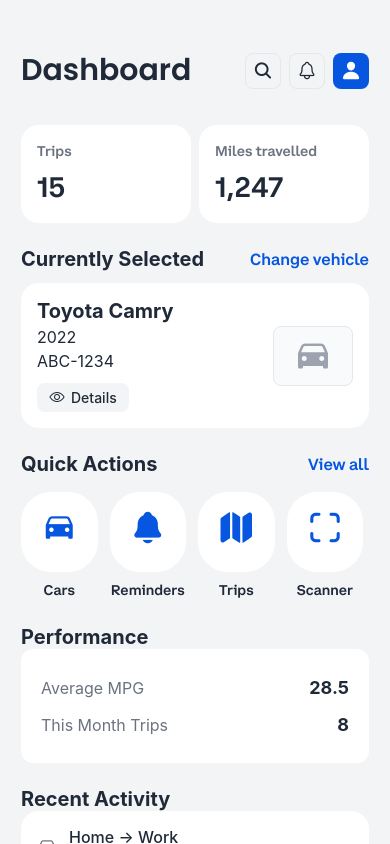
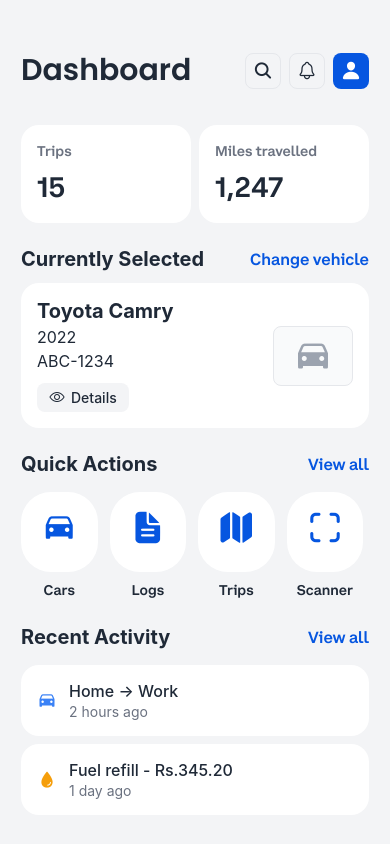
Before and after one commit to CarLog-Mobile/carlog-frontend, a React Native app: screen / in a window 390 px wide. Built offline with nearby package versions, Linux system fonts and the light colour scheme.

Commit message:
Refactor recent activity section in DashboardScreen; added color coding for activity items, replaced 'Reminders' quick action with 'Logs', and introduced a 'View all' button for better navigation.

```diff
--- a/screens/DashboardScreen.tsx
+++ b/screens/DashboardScreen.tsx
@@ -26,16 +26,16 @@ export default function DashboardScreen({ navigation }: any) {
 
   const quickActions = [
     { title: 'Cars', icon: 'car' as const, onPress: () => navigation.navigate('Cars') },
-    { title: 'Reminders', icon: 'notifications' as const, onPress: () => navigation.navigate('Reminders') },
+    { title: 'Logs', icon: 'document-text' as const, onPress: () => navigation.navigate('Logs') },
     { title: 'Trips', icon: 'map' as const, onPress: () => navigation.navigate('Trips') },
     { title: 'Scanner', icon: 'scan' as const, onPress: () => navigation.navigate('Scanner') },
   ];
 
   const recentActivity = [
-    { type: 'trip', title: 'Home → Work', time: '2 hours ago', icon: 'car' as const },
-    { type: 'fuel', title: 'Fuel refill - $45.20', time: '1 day ago', icon: 'water' as const },
-    { type: 'maintenance', title: 'Oil change completed', time: '3 days ago', icon: 'construct' as const },
-    { type: 'trip', title: 'Grocery store run', time: '1 week ago', icon: 'car' as const },
+    { type: 'trip', title: 'Home → Work', time: '2 hours ago', icon: 'car' as const, color: '#3b82f6' },
+    { type: 'fuel', title: 'Fuel refill - Rs.345.20', time: '1 day ago', icon: 'water' as const, color: '#f59e0b' },
+    { type: 'maintenance', title: 'Oil change completed', time: '3 days ago', icon: 'construct' as const, color: '#8b5cf6' },
+    { type: 'trip', title: 'Grocery store run', time: '1 week ago', icon: 'car' as const, color: '#3b82f6' },
   ];
 
 
@@ -124,27 +124,19 @@ export default function DashboardScreen({ navigation }: any) {
               </View>
           </View>
 
-          {/* Performance Metrics */}
-          <View style={styles.section}>
-            <Text style={styles.sectionTitle}>Performance</Text>
-            <View style={styles.performanceCard}>
-              <View style={styles.performanceItem}>
-                <Text style={styles.performanceLabel}>Average MPG</Text>
-                <Text style={styles.performanceValue}>{stats.averageMPG}</Text>
-              </View>
-              <View style={styles.performanceItem}>
-                <Text style={styles.performanceLabel}>This Month Trips</Text>
-                <Text style={styles.performanceValue}>{stats.thisMonthTrips}</Text>
-              </View>
-            </View>
-          </View>
+
 
           {/* Recent Activity */}
           <View style={styles.section}>
+            <View style={styles.sectionHeader}>
               <Text style={styles.sectionTitle}>Recent Activity</Text>
-                         {recentActivity.map((activity, index) => (
+              <TouchableOpacity>
+                <Text style={styles.viewAllText}>View all</Text>
+              </TouchableOpacity>
+            </View>
+            {recentActivity.slice(0, 2).map((activity, index) => (
               <View key={index} style={styles.activityItem}>
-                 <Ionicons name={activity.icon} size={20} color="#6b7280" style={styles.activityIcon} />
+                <Ionicons name={activity.icon} size={20} color={activity.color} style={styles.activityIcon} />
                 <View style={styles.activityContent}>
                   <Text style={styles.activityTitle}>{activity.title}</Text>
                   <Text style={styles.activityTime}>{activity.time}</Text>
@@ -380,26 +372,7 @@ const styles = StyleSheet.create({
     fontSize: 12,
     fontWeight: 'bold',
   },
-  performanceCard: {
-    backgroundColor: 'white',
-    borderRadius: 12,
-    padding: 20,
-  },
-  performanceItem: {
-    flexDirection: 'row',
-    justifyContent: 'space-between',
-    alignItems: 'center',
-    paddingVertical: 8,
-  },
-  performanceLabel: {
-    fontSize: 16,
-    color: '#6b7280',
-  },
-  performanceValue: {
-    fontSize: 18,
-    fontWeight: 'bold',
-    color: '#1f2937',
-  },
+
   activityItem: {
     flexDirection: 'row',
     alignItems: 'center',
```
Lines whose indentation alone changed are shown as unchanged.
